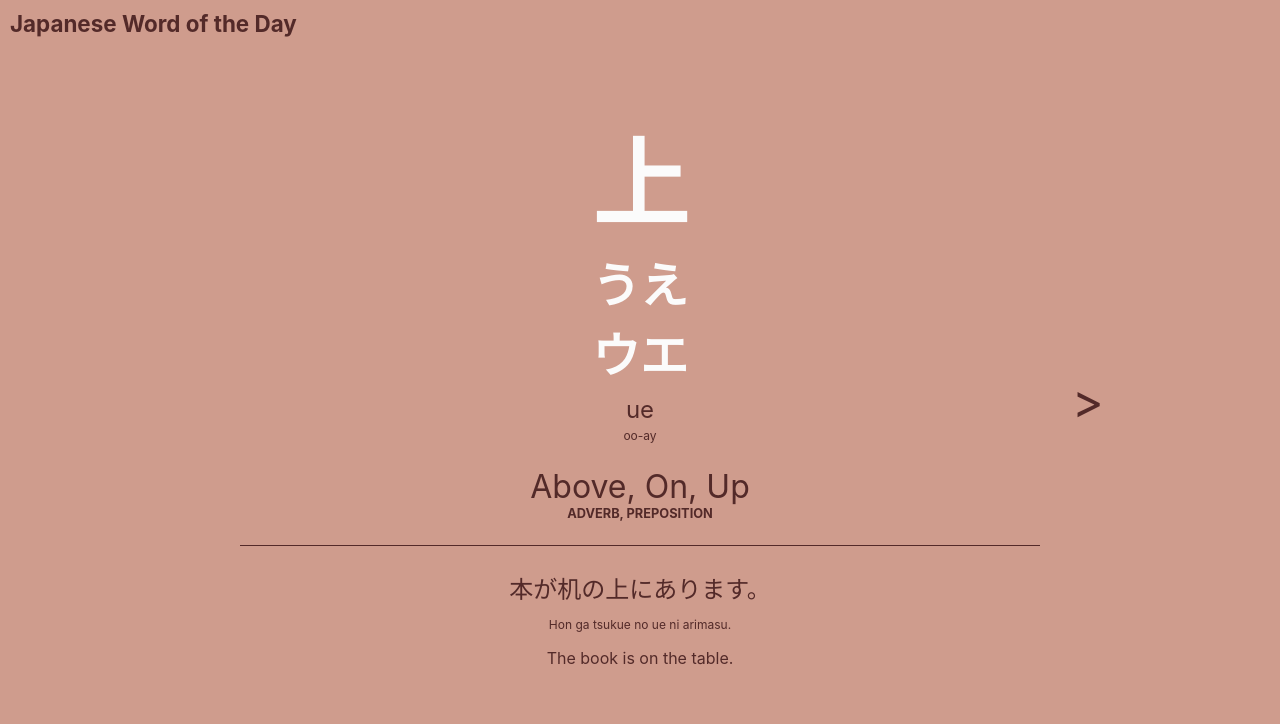
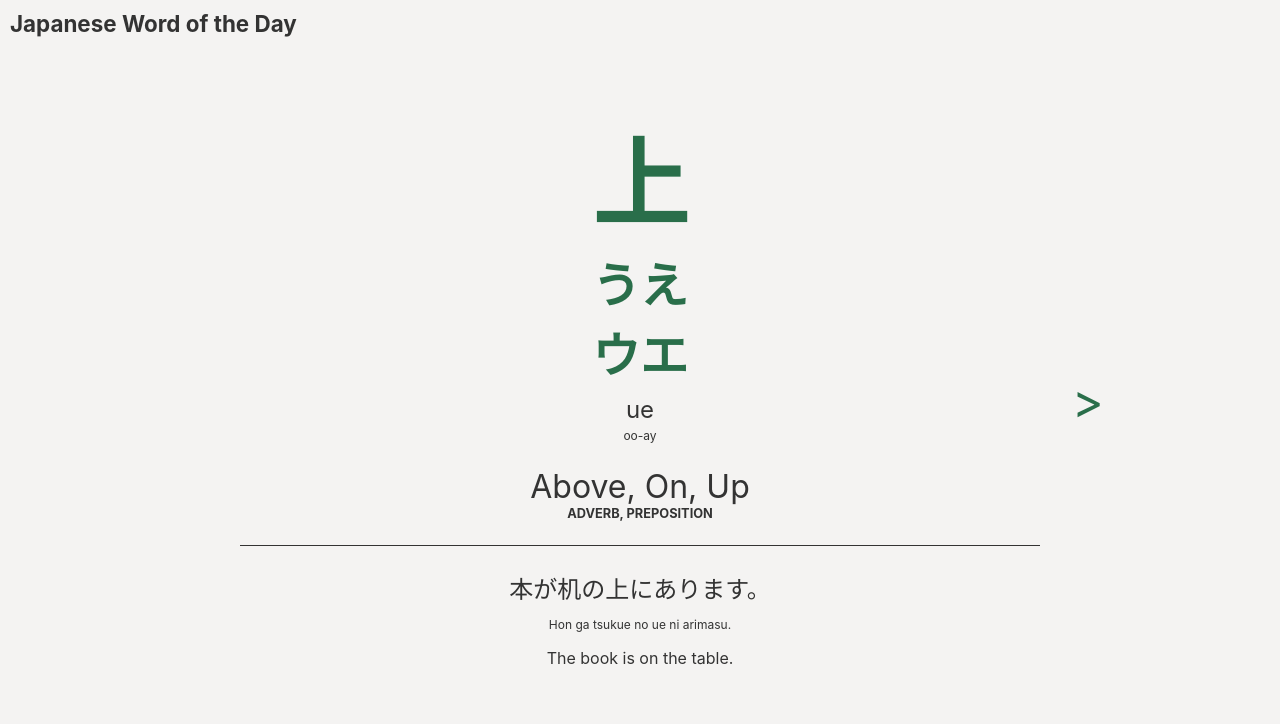
Before and after one commit to captainpainway/japanese_word_of_the_day, a website: page pages/上.html in a window 1280 px wide. Shown: the top 724 px of the page. Drawn offline with Linux system fonts and the light colour scheme.

Commit message:
Updated colors

```diff
--- a/pages/上.html
+++ b/pages/上.html
@@ -7,9 +7,9 @@
     <title>Japanese Word of the Day</title>
     <style>
         :root {
-    --background: #cf9c8d;
-    --text: #532a29;
-    --headline: #fbfbfb;
+            --background: #f4f3f2;
+            --text: #333333;
+            --headline: #296e4a;
 }
 
 body {
@@ -116,7 +116,7 @@ a:not([href]) {
     font-size: 3rem;
     padding: 0.5rem 1rem;
     cursor: pointer;
-    color: var(--text);
+    color: var(--headline);
     text-decoration: none;
 }
     </style>
--- a/style.css
+++ b/style.css
@@ -1,7 +1,7 @@
 :root {
-    --background: #cf9c8d;
-    --text: #532a29;
-    --headline: #fbfbfb;
+    --background: #f4f3f2;
+    --text: #333333;
+    --headline: #296e4a;
 }
 
 body {
@@ -108,6 +108,6 @@ a:not([href]) {
     font-size: 3rem;
     padding: 0.5rem 1rem;
     cursor: pointer;
-    color: var(--text);
+    color: var(--headline);
     text-decoration: none;
 }
```
Also changed, not shown: index.html (+4 -4 lines), pages/日本.html (+4 -4 lines), pages/黄色.html (+4 -4 lines).
